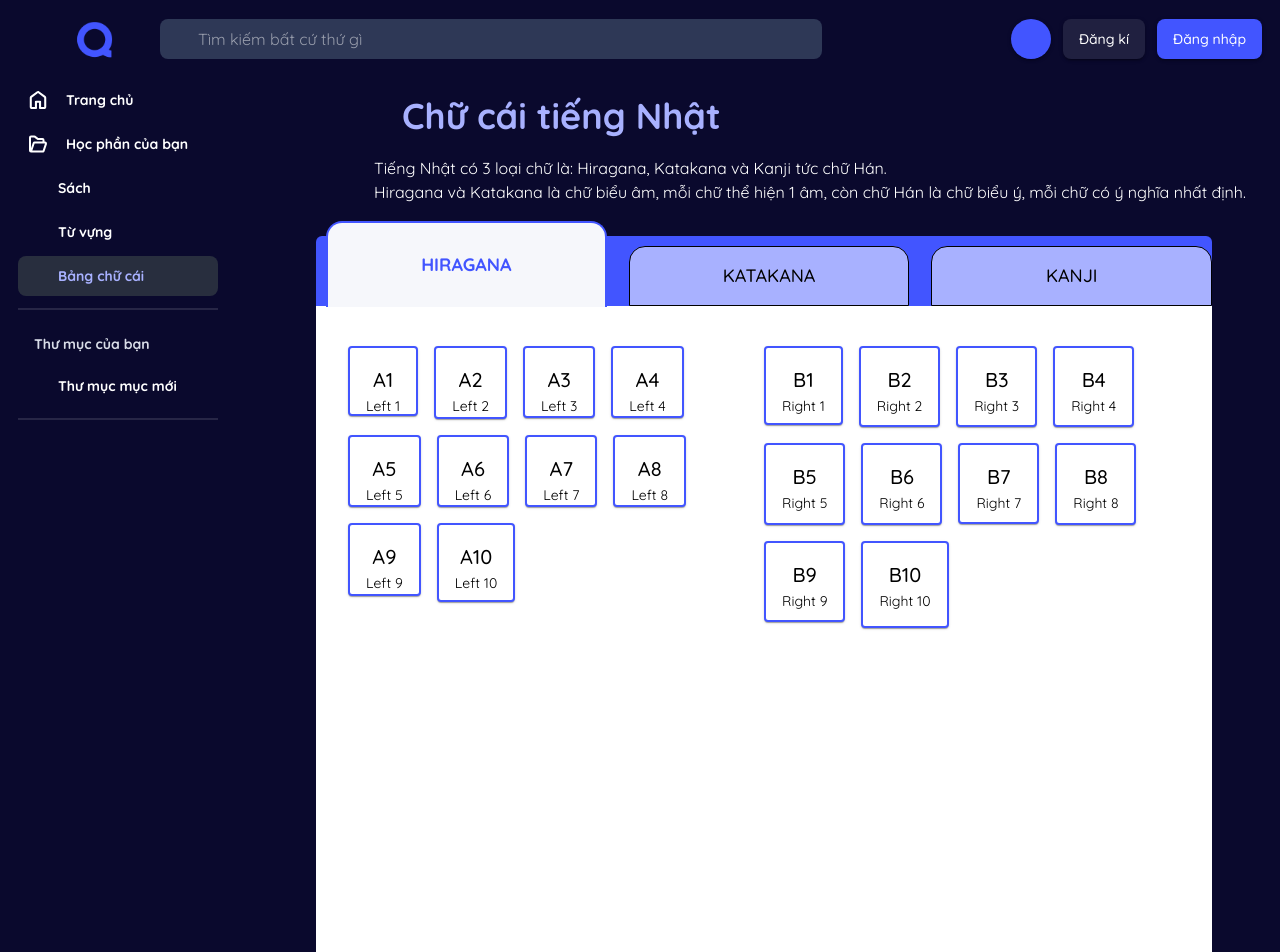
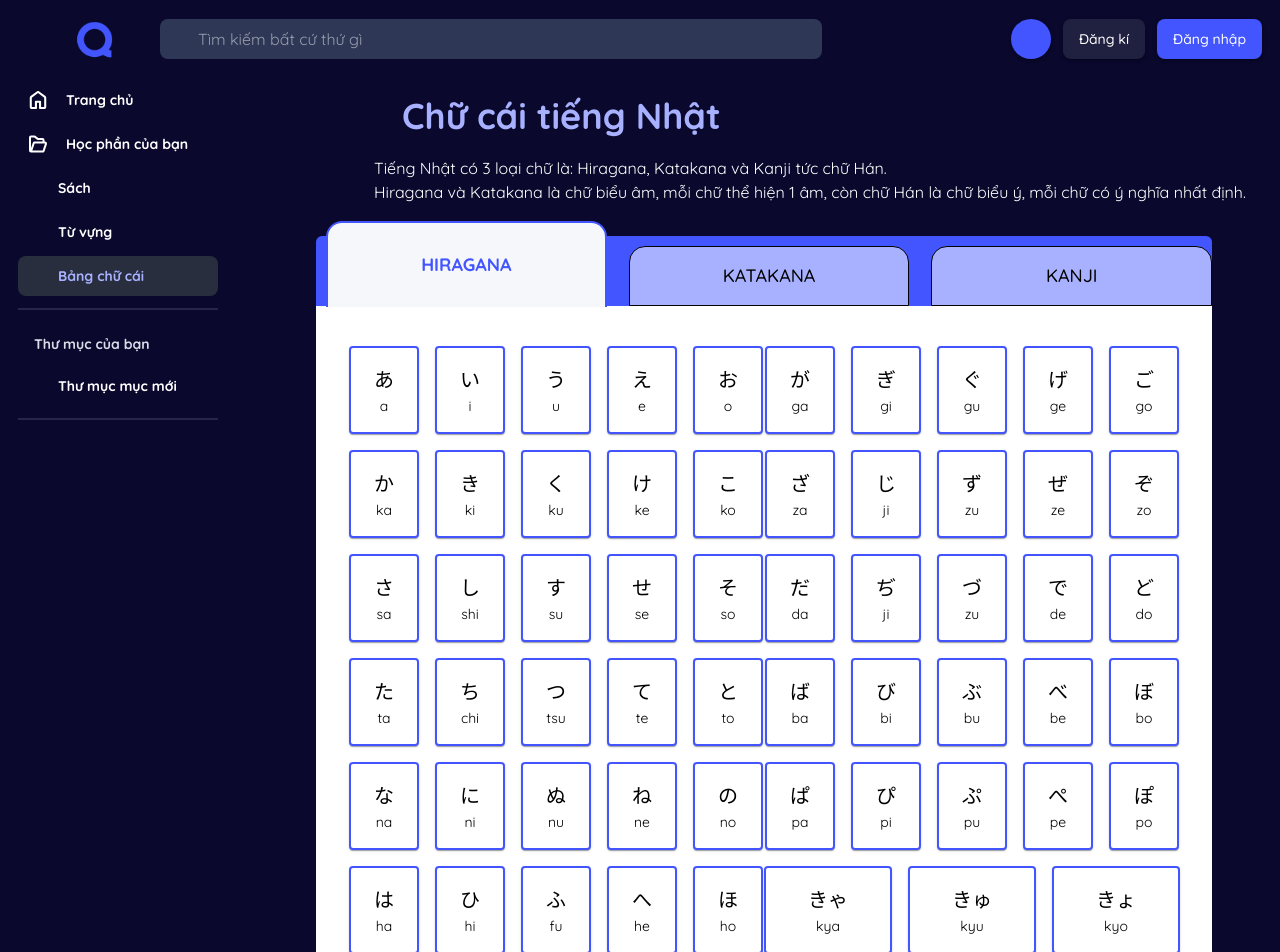
Before and after one commit to vuongtruc2004/CSharp_Quizlet_Frontend, a Next.js app: page /alphabet in a window 1280 px wide. Shown: the top 952 px of the page. Built offline with nearby package versions, Linux system fonts and the light colour scheme; some icons are missing; what @mui/material-nextjs would draw is missing.

Commit message:
sua loi hien thi bang chu cai. Sua layout

```diff
--- a/features/alphabet-page/services/set.alphabet.tsx
+++ b/features/alphabet-page/services/set.alphabet.ts
@@ -1,4 +1,4 @@
-const hiraganaNotVoicedSet: Set<[string, string]> = new Set([
+const hiraganaNotVoicedSet = new Map<string, string>([
   ["あ", "a"],
   ["い", "i"],
   ["う", "u"],
@@ -47,7 +47,7 @@ const hiraganaNotVoicedSet: Set<[string, string]> = new Set([
   ["ん", "n"],
 ]);
 
-const hiraganaVoicedSet: Set<[string, string]> = new Set([
+const hiraganaVoicedSet = new Map<string, string>([
   ["が", "ga"],
   ["ぎ", "gi"],
   ["ぐ", "gu"],
--- a/features/alphabet-page/ui/alphabet.tab.tsx
+++ b/features/alphabet-page/ui/alphabet.tab.tsx
@@ -1,18 +1,51 @@
 "use client";
 import { Box } from "@mui/material";
-import React, { useState } from "react";
+import React, { useEffect, useState } from "react";
 import { typeAlphabet } from "../services/type.alphabet";
 import { useAlphabet } from "@/wrapper/alphabet/alphabet-wrapper";
 import SingleAlphabet from "./single.alphabet";
+import {
+  hiraganaNotVoicedSet,
+  hiraganaVoicedSet,
+  hiraganaYoonMap,
+  katakanaNotVoicedMap,
+  katakanaVoicedMap,
+  katakanaYoonMap,
+} from "../services/set.alphabet";
 
 const AlphabetTab = () => {
   const { setSelectedTab, loading, selectedTab } = useAlphabet();
-  const [content, setContent] = useState<Map<string, number>>(new Map());
-  {
-    // selectedTab === "HIRAGANA" && {
-    //   setContent()
-    // };
-  }
+  const [voicedMap, setVoicedMap] = useState<Map<string, string> | null>();
+  const [notVoicedMap, setNotVoicedMap] = useState<Map<
+    string,
+    string
+  > | null>();
+  const [yoonMap, setYoonMap] = useState<Map<string, string> | null>();
+
+  useEffect(() => {
+    switch (selectedTab) {
+      case "HIRAGANA":
+        setNotVoicedMap(hiraganaNotVoicedSet);
+        setVoicedMap(hiraganaVoicedSet);
+        setYoonMap(hiraganaYoonMap);
+        break;
+      case "KATAKANA":
+        setNotVoicedMap(katakanaNotVoicedMap);
+        setVoicedMap(katakanaVoicedMap);
+        setYoonMap(katakanaYoonMap);
+        break;
+      case "KANJI":
+        setNotVoicedMap(null);
+        setVoicedMap(null);
+        setYoonMap(null);
+        break;
+      default:
+        setNotVoicedMap(null);
+        setVoicedMap(null);
+        setYoonMap(null);
+    }
+  }, [selectedTab]);
+
   return (
     <div>
       <Box
@@ -68,8 +101,15 @@ const AlphabetTab = () => {
           );
         })}
       </Box>
-      <div className=" bg-white " style={{ height: "1000px" }}>
-        <SingleAlphabet />
+      <div
+        className=" bg-white "
+        style={{ height: "auto", paddingBottom: "50px" }}
+      >
+        <SingleAlphabet
+          voicedMap={voicedMap}
+          notVoicedMap={notVoicedMap}
+          yoonMap={yoonMap}
+        />
       </div>
     </div>
   );
--- /dev/null
+++ b/features/alphabet-page/ui/left.side.tsx
@@ -0,0 +1,82 @@
+import {
+  Box,
+  Card,
+  CardActionArea,
+  CardContent,
+  Grid,
+  Typography,
+} from "@mui/material";
+import React from "react";
+
+const LeftSide = ({
+  voicedMap,
+  notVoicedMap,
+  yoonMap,
+}: {
+  voicedMap?: Map<string, string> | null;
+  notVoicedMap?: Map<string, string> | null;
+  yoonMap?: Map<string, string> | null;
+}) => {
+  return (
+    <Box sx={{ flex: 1 }}>
+      <Grid
+        container
+        spacing={2}
+        sx={{ display: "flex", justifyContent: "center" }}
+      >
+        {voicedMap &&
+          Array.from(notVoicedMap!.entries()).flatMap(([key, value], index) => {
+            const indentChars = ["ゆ", "よ", "を", "ん"];
+            const elements = [];
+
+            if (indentChars.includes(key)) {
+              elements.push(
+                // @ts-ignore
+                <Grid item xs={2} key={`spacer-${index}`}>
+                  <Card
+                    sx={{
+                      minHeight: 70,
+                      minWidth: 70,
+                      backgroundColor: "transparent",
+                      boxShadow: "none",
+                      border: "none",
+                    }}
+                  />
+                </Grid>
+              );
+            }
+
+            elements.push(
+              // @ts-ignore
+              <Grid item xs={2} key={index}>
+                <Card
+                  sx={{
+                    minHeight: 70,
+                    minWidth: 70,
+                    backgroundColor: "white",
+                    border: "2px solid var(--color-gray-100-twilight-500)",
+                    color: "black",
+                  }}
+                >
+                  <CardActionArea>
+                    <CardContent>
+                      <Typography align="center" variant="h6">
+                        {key}
+                      </Typography>
+                      <Typography align="center" variant="body2">
+                        {value}
+                      </Typography>
+                    </CardContent>
+                  </CardActionArea>
+                </Card>
+              </Grid>
+            );
+
+            return elements;
+          })}
+      </Grid>
+    </Box>
+  );
+};
+
+export default LeftSide;
--- /dev/null
+++ b/features/alphabet-page/ui/right.side.tsx
@@ -0,0 +1,87 @@
+import {
+  Box,
+  Card,
+  CardActionArea,
+  CardContent,
+  Grid,
+  Typography,
+} from "@mui/material";
+import React from "react";
+
+const RightSide = ({
+  voicedMap,
+  notVoicedMap,
+  yoonMap,
+}: {
+  voicedMap?: Map<string, string> | null;
+  notVoicedMap?: Map<string, string> | null;
+  yoonMap?: Map<string, string> | null;
+}) => {
+  return (
+    <Box sx={{ flex: 1 }}>
+      <Grid
+        container
+        spacing={2}
+        sx={{ display: "flex", justifyContent: "center" }}
+      >
+        {voicedMap &&
+          Array.from(voicedMap.entries()).map(([key, value], index) => (
+            //@ts-ignore
+            <Grid item xs={2} key={index}>
+              <Card
+                sx={{
+                  minHeight: 70,
+                  minWidth: 70,
+                  backgroundColor: "white",
+                  border: "2px solid var(--color-gray-100-twilight-500)",
+                  color: "black",
+                }}
+              >
+                <CardActionArea>
+                  <CardContent>
+                    <Typography align="center" variant="h6">
+                      {key}
+                    </Typography>
+                    <Typography align="center" variant="body2">
+                      {value}
+                    </Typography>
+                  </CardContent>
+                </CardActionArea>
+              </Card>
+            </Grid>
+          ))}
+
+        <Grid container spacing={2} justifyContent="center">
+          {yoonMap &&
+            Array.from(yoonMap.entries()).map(([key, value], index) => (
+              // @ts-ignore
+              <Grid item xs={3} key={index}>
+                <Card
+                  sx={{
+                    minHeight: 80,
+                    minWidth: 128,
+                    backgroundColor: "white",
+                    border: "2px solid var(--color-gray-100-twilight-500)",
+                    color: "black",
+                  }}
+                >
+                  <CardActionArea>
+                    <CardContent>
+                      <Typography align="center" variant="h6">
+                        {key}
+                      </Typography>
+                      <Typography align="center" variant="body2">
+                        {value}
+                      </Typography>
+                    </CardContent>
+                  </CardActionArea>
+                </Card>
+              </Grid>
+            ))}
+        </Grid>
+      </Grid>
+    </Box>
+  );
+};
+
+export default RightSide;
--- a/features/alphabet-page/ui/single.alphabet.tsx
+++ b/features/alphabet-page/ui/single.alphabet.tsx
@@ -1,22 +1,17 @@
-import {
-  Box,
-  Card,
-  CardActionArea,
-  CardContent,
-  Typography,
-  Grid,
-} from "@mui/material";
+import { Box } from "@mui/material";
+import LeftSide from "./left.side";
+import RightSide from "./right.side";
 
-const cardsLeft = [...Array(10)].map((_, i) => ({
-  title: `A${i + 1}`,
-  description: `Left ${i + 1}`,
-}));
-const cardsRight = [...Array(10)].map((_, i) => ({
-  title: `B${i + 1}`,
-  description: `Right ${i + 1}`,
-}));
-
-const SingleAlphabet = () => {
+const SingleAlphabet = ({
+  voicedMap,
+  notVoicedMap,
+  yoonMap,
+}: {
+  voicedMap?: Map<string, string> | null;
+  notVoicedMap?: Map<string, string> | null;
+  yoonMap?: Map<string, string> | null;
+}) => {
+  const indentChars = ["ゆ", "よ", "わ", "を", "ん"];
   return (
     <Box
       sx={{
@@ -28,64 +23,17 @@ const SingleAlphabet = () => {
       }}
     >
       {/* Bên trái */}
-      <Box sx={{ flex: 1 }}>
-        <Grid container spacing={2}>
-          {cardsLeft.map((card, index) => (
-            //@ts-ignore
-            <Grid item xs={2.4} key={index}>
-              <Card
-                sx={{
-                  aspectRatio: "1 / 1",
-                  backgroundColor: "white",
-                  border: "2px solid var(--color-gray-100-twilight-500)",
-                  color: "black",
-                }}
-              >
-                <CardActionArea>
-                  <CardContent>
-                    <Typography align="center" variant="h6">
-                      {card.title}
-                    </Typography>
-                    <Typography align="center" variant="body2">
-                      {card.description}
-                    </Typography>
-                  </CardContent>
-                </CardActionArea>
-              </Card>
-            </Grid>
-          ))}
-        </Grid>
-      </Box>
-
-      {/* Bên phải */}
-      <Box sx={{ flex: 1 }}>
-        <Grid container spacing={2}>
-          {cardsRight.map((card, index) => (
-            //@ts-ignore
-            <Grid item xs={2.4} key={index}>
-              <Card
-                sx={{
-                  aspectRatio: "1 / 1",
-                  backgroundColor: "white",
-                  border: "2px solid var(--color-gray-100-twilight-500)",
-                  color: "black",
-                }}
-              >
-                <CardActionArea>
-                  <CardContent>
-                    <Typography align="center" variant="h6">
-                      {card.title}
-                    </Typography>
-                    <Typography align="center" variant="body2">
-                      {card.description}
-                    </Typography>
-                  </CardContent>
-                </CardActionArea>
-              </Card>
-            </Grid>
-          ))}
-        </Grid>
-      </Box>
+      <LeftSide
+        voicedMap={voicedMap}
+        notVoicedMap={notVoicedMap}
+        yoonMap={yoonMap}
+      />
+      {/* Bên phai */}
+      <RightSide
+        voicedMap={voicedMap}
+        notVoicedMap={notVoicedMap}
+        yoonMap={yoonMap}
+      />
     </Box>
   );
 };
```
Also changed, not shown: features/alphabet-page/services/type.alphabet.ts (renamed from features/alphabet-page/services/type.alphabet.tsx).
